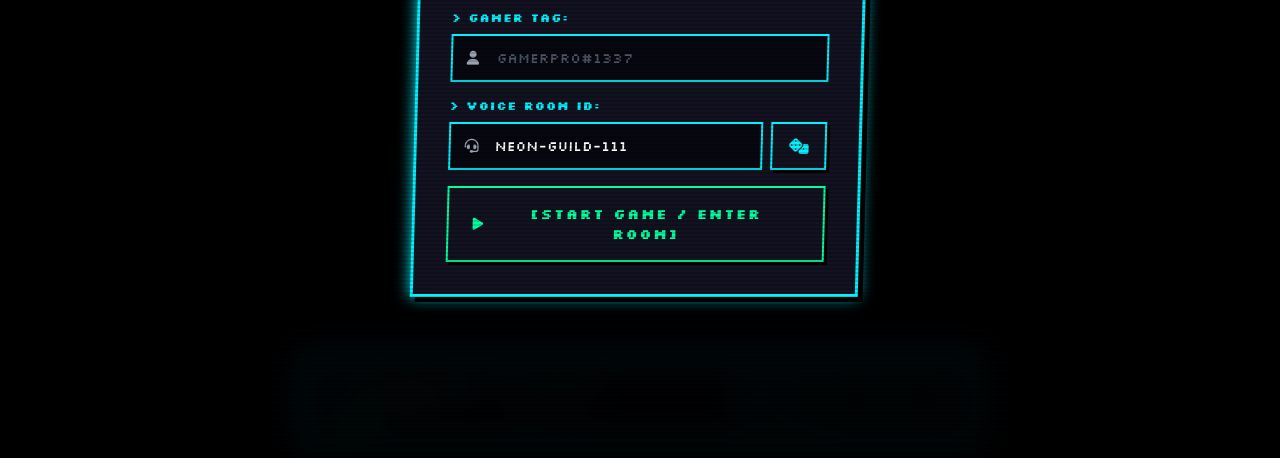
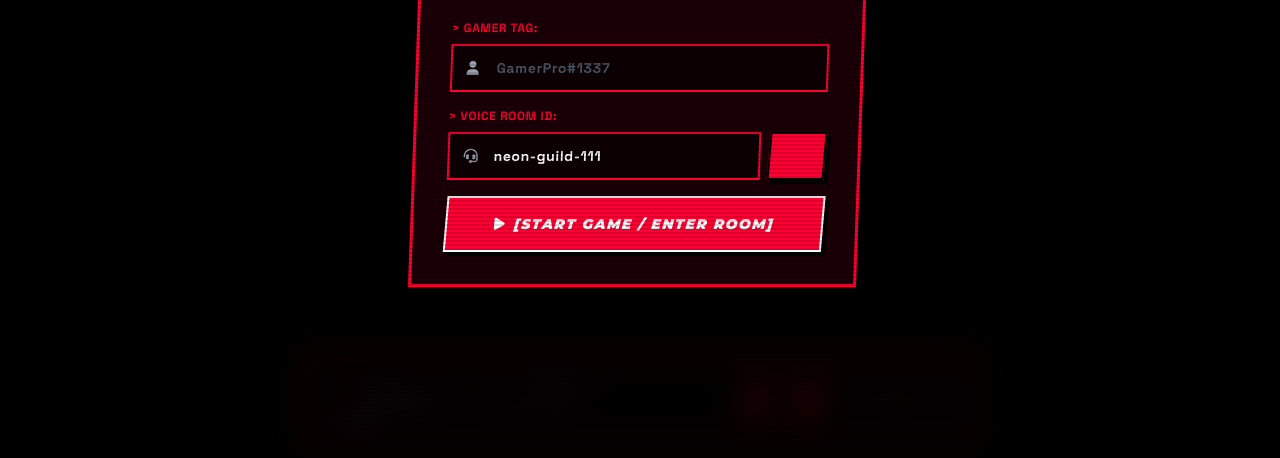
Before and after one commit to Chainji99/volc-voice-chat, a website: page public/index.html in a window 1280 px wide. Shown: the part 342-800 px from the top of the page. Drawn offline with nearby package versions, Linux system fonts and the light colour scheme.

Commit message:
Replace Pixel fonts and non-Persona themes with pure Persona 1-5 UI styling and fonts

```diff
--- a/public/app.js
+++ b/public/app.js
@@ -240,59 +240,51 @@ function runCyberIntroAnimation() {
 }
 
 const themePalettes = {
-  cyan: {
-    primary: '#00f2fe',
-    secondary: '#00ff9d',
-    accent: '#ff007f',
-    bg: '#070710',
-    card: '#121220',
-    panel: '#161628'
+  persona5: {
+    primary: '#ff0033',
+    secondary: '#ffffff',
+    accent: '#ffe600',
+    bg: '#0d0003',
+    card: '#1c0007',
+    panel: '#29000a'
   },
-  synthwave: {
-    primary: '#ff007f',
-    secondary: '#9d4edd',
-    accent: '#00f2fe',
-    bg: '#160024',
-    card: '#2a0044',
-    panel: '#3a005d'
+  persona4: {
+    primary: '#ffcc00',
+    secondary: '#00e5ff',
+    accent: '#ff6600',
+    bg: '#141000',
+    card: '#262200',
+    panel: '#383200'
   },
-  matrix: {
-    primary: '#00ff9d',
-    secondary: '#76ff03',
-    accent: '#00f2fe',
-    bg: '#021508',
-    card: '#072a12',
-    panel: '#0d3d1b'
+  persona3: {
+    primary: '#0088ff',
+    secondary: '#00f0ff',
+    accent: '#ff0055',
+    bg: '#030a1a',
+    card: '#081633',
+    panel: '#0d214d'
   },
-  crimson: {
-    primary: '#ff2a5f',
-    secondary: '#ffaa00',
-    accent: '#00f2fe',
-    bg: '#1a0309',
-    card: '#300612',
-    panel: '#47081b'
+  persona2: {
+    primary: '#d9004c',
+    secondary: '#b84dff',
+    accent: '#ffcc00',
+    bg: '#120017',
+    card: '#24002e',
+    panel: '#360045'
   },
-  'cyber-yellow': {
-    primary: '#ffea00',
-    secondary: '#00e5ff',
-    accent: '#ff007f',
-    bg: '#1a1600',
-    card: '#2e2800',
-    panel: '#453c00'
-  },
-  'rgb-rainbow': {
-    primary: '#00f2fe',
-    secondary: '#00ff9d',
-    accent: '#ff007f',
-    bg: '#0f0a26',
-    card: '#1b1242',
-    panel: '#271b5c'
+  persona1: {
+    primary: '#9933ff',
+    secondary: '#00f2fe',
+    accent: '#ff00a0',
+    bg: '#0e001a',
+    card: '#1c0033',
+    panel: '#2b004d'
   }
 };
 
 function applyTheme(themeName) {
-  const activeTheme = themeName || 'cyan';
-  const palette = themePalettes[activeTheme] || themePalettes.cyan;
+  const activeTheme = themeName || 'persona5';
+  const palette = themePalettes[activeTheme] || themePalettes.persona5;
   const root = document.documentElement;
 
   root.style.setProperty('--theme-primary', palette.primary);
@@ -304,18 +296,22 @@ function applyTheme(themeName) {
 
   document.body.classList.remove(
     'theme-cyan', 'theme-rgb-rainbow', 'theme-synthwave',
-    'theme-matrix', 'theme-crimson', 'theme-cyber-yellow'
+    'theme-matrix', 'theme-crimson', 'theme-cyber-yellow',
+    'theme-persona5', 'theme-persona4', 'theme-persona3',
+    'theme-persona2', 'theme-persona1'
   );
-  if (activeTheme !== 'cyan') {
-    document.body.classList.add(`theme-${activeTheme}`);
-  }
+  document.body.classList.add(`theme-${activeTheme}`);
 
-  // Update active highlight on RGB modal buttons
+  // Highlight active theme tile in modal
   document.querySelectorAll('.theme-tile').forEach(tile => {
     if (tile.getAttribute('data-theme') === activeTheme) {
-      tile.classList.add('ring-4', 'ring-white');
+      tile.style.borderColor = '#ffffff';
+      tile.style.boxShadow = '0 0 20px var(--theme-primary)';
+      tile.classList.add('scale-105');
     } else {
-      tile.classList.remove('ring-4', 'ring-white');
+      tile.style.borderColor = '';
+      tile.style.boxShadow = '';
+      tile.classList.remove('scale-105');
     }
   });
 
--- a/public/style.css
+++ b/public/style.css
@@ -1,24 +1,17 @@
-@import url('https://fonts.googleapis.com/css2?family=Press+Start+2P&family=Silkscreen:wght@400;700&family=VT323&family=Kanit:wght@300;400;500;600;700&display=swap');
+@import url('https://fonts.googleapis.com/css2?family=Montserrat:ital,wght@0,700;0,800;0,900;1,900&family=Space+Grotesk:wght@700&family=Kanit:ital,wght@0,400;0,600;0,700;0,900;1,900&display=swap');
 
 :root {
-  --theme-primary: #00f2fe;
-  --theme-secondary: #00ff9d;
-  --theme-accent: #ff007f;
+  --theme-primary: #ff0033;
+  --theme-secondary: #ffffff;
+  --theme-accent: #ffe600;
 
-  --pixel-bg: #070710;
-  --pixel-card: #121220;
-  --pixel-card-hover: #1b1b30;
-  --pixel-panel: #161628;
+  --pixel-bg: #0d0003;
+  --pixel-card: #1c0007;
+  --pixel-card-hover: #29000a;
+  --pixel-panel: #29000a;
 
-  --pixel-cyan: #00f2fe;
-  --pixel-green: #00ff9d;
-  --pixel-magenta: #ff007f;
-  --pixel-purple: #9d4edd;
-  --pixel-yellow: #ffea00;
-  --pixel-red: #ff3366;
-
-  --pixel-text: #f0f0ff;
-  --pixel-text-dim: #8a8ab0;
+  --pixel-text: #ffffff;
+  --pixel-text-dim: #a0a0b8;
 }
 
 /* ==================== PERSONA SERIES 1 - 5 THEME PRESETS ==================== */
@@ -408,52 +401,75 @@ body::before {
   opacity: 0.6;
 }
 
-.font-pixel-title {
-  font-family: 'Press Start 2P', monospace;
+.font-pixel-title,
+.font-persona-title {
+  font-family: 'Montserrat', 'Kanit', sans-serif;
+  font-weight: 900;
+  font-style: italic;
+  text-transform: uppercase;
+  letter-spacing: 0.08em;
 }
 
-.font-pixel {
-  font-family: 'Silkscreen', 'VT323', sans-serif;
+.font-pixel,
+.font-persona {
+  font-family: 'Space Grotesk', 'Kanit', sans-serif;
+  font-weight: 700;
+  letter-spacing: 0.04em;
 }
 
 /* Persona Skewed Top Nav Dynamic Color Override */
 #top-nav {
   border-bottom-color: var(--theme-primary) !important;
-  box-shadow: 0 4px 15px rgba(0,0,0,0.5);
+  box-shadow: 0 4px 15px rgba(0,0,0,0.6);
 }
 
 /* Persona Skewed Floating Dock Dynamic Color Override */
 .floating-dock {
   border-color: var(--theme-primary) !important;
   box-shadow: 6px 6px 0px #000000, 0 0 20px var(--theme-primary) !important;
-  transform: translateX(-50%) skewX(-1.5deg);
+  transform: translateX(-50%) skewX(-2deg);
 }
 
 /* Persona Skewed UI Card Container */
-.pixel-box {
+.pixel-box,
+.persona-card {
   background: var(--pixel-card);
   border: 3px solid var(--theme-primary);
-  box-shadow: 5px 5px 0px #000000, 0 0 15px var(--theme-primary);
-  transform: skewX(-1.5deg);
-  transition: all 0.2s ease-in-out;
+  box-shadow: 6px 6px 0px #000000;
+  transform: skewX(-2deg);
+  transition: all 0.15s cubic-bezier(0.16, 1, 0.3, 1);
 }
 
-.pixel-box:hover {
+.pixel-box:hover,
+.persona-card:hover {
   border-color: var(--theme-secondary);
-  box-shadow: 7px 7px 0px #000000, 0 0 25px var(--theme-secondary);
-  transform: skewX(-1.5deg) translate(-2px, -2px);
+  box-shadow: 8px 8px 0px #000000, 0 0 20px var(--theme-primary);
+  transform: skewX(-2deg) translate(-2px, -2px);
 }
 
-/* Pixel Button Base */
-.pixel-btn {
-  font-family: 'Silkscreen', 'Kanit', sans-serif;
-  background: var(--pixel-card);
-  color: var(--theme-primary);
-  border: 2px solid var(--theme-primary);
-  box-shadow: 3px 3px 0px #000000;
+/* Persona Button Base */
+.pixel-btn,
+.persona-btn {
+  font-family: 'Montserrat', 'Kanit', sans-serif;
+  font-weight: 900;
+  font-style: italic;
+  text-transform: uppercase;
+  background: var(--theme-primary);
+  color: #000000;
+  border: 2px solid #000000;
+  box-shadow: 4px 4px 0px #000000;
+  transform: skewX(-3deg);
   cursor: pointer;
   transition: all 0.1s ease;
   user-select: none;
+}
+
+.pixel-btn:hover,
+.persona-btn:hover {
+  background: var(--theme-secondary);
+  color: #000000;
+  box-shadow: 6px 6px 0px #000000;
+  transform: skewX(-3deg) translate(-2px, -2px);
 }
 
 .pixel-btn:hover {
```
Also changed, not shown: public/index.html (+39 -49 lines).
